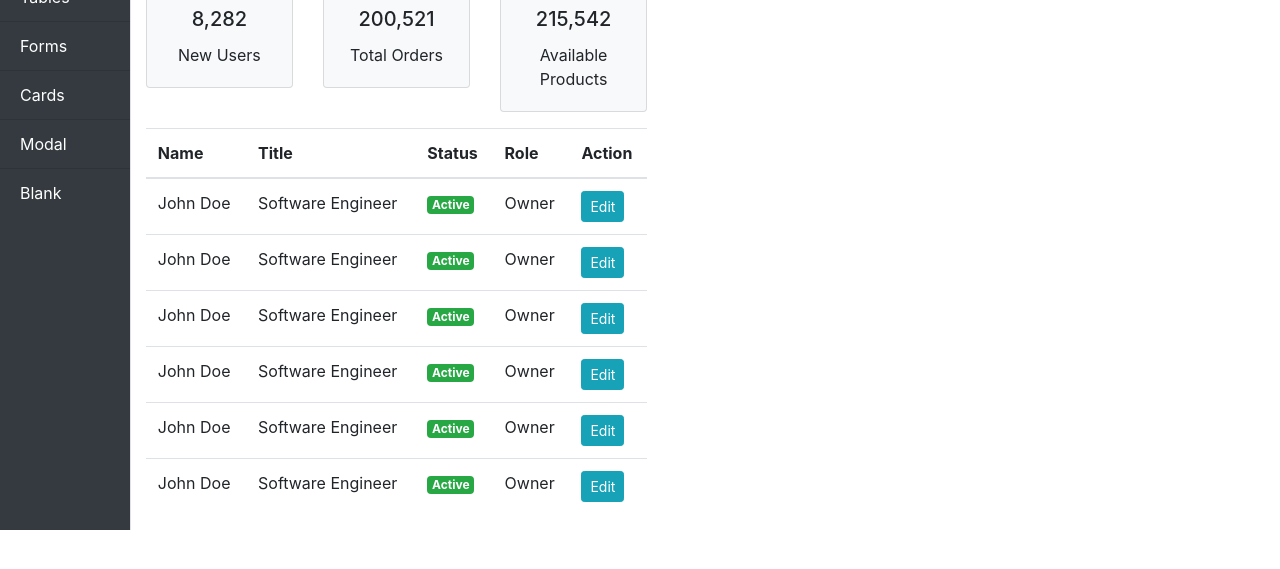
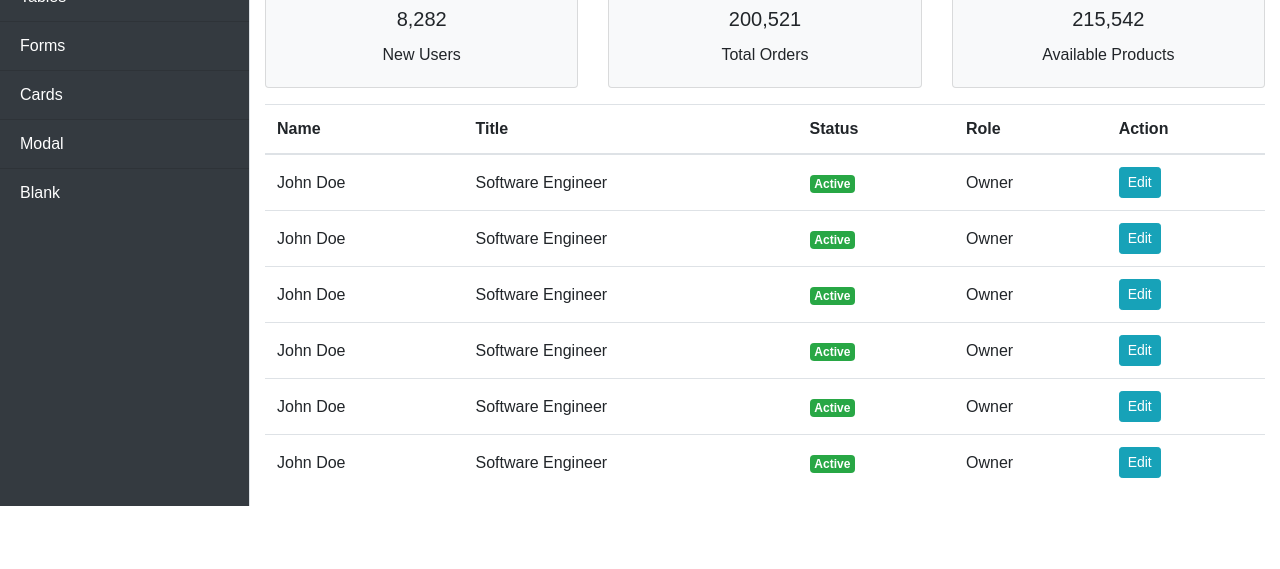
Before and after one commit to Pranaychary115/mini-project-v-dashboard-, a plain HTML site: page index.html in a window 1280 px wide. Shown: the part 149-718 px from the top of the page. Drawn offline with nearby package versions, Linux system fonts and the light colour scheme.

Commit message:
Update index.html

```diff
--- a/index.html
+++ b/index.html
@@ -6,7 +6,7 @@
         <title>V-Dashboard</title>
         <link rel="stylesheet" href="https://maxcdn.bootstrapcdn.com/bootstrap/4.5.2/css/bootstrap.min.css">
         <link rel="stylesheet" href="https://cdnjs.cloudflare.com/ajax/libs/font-awesome/5.15.3/css/all.min.css">
-        <link rel="stylesheet" href="miniproject.css">
+        <link rel="stylesheet" href="index.css">
     </head>
     <body>
         <div class="d-flex" id="wrapper">
```
